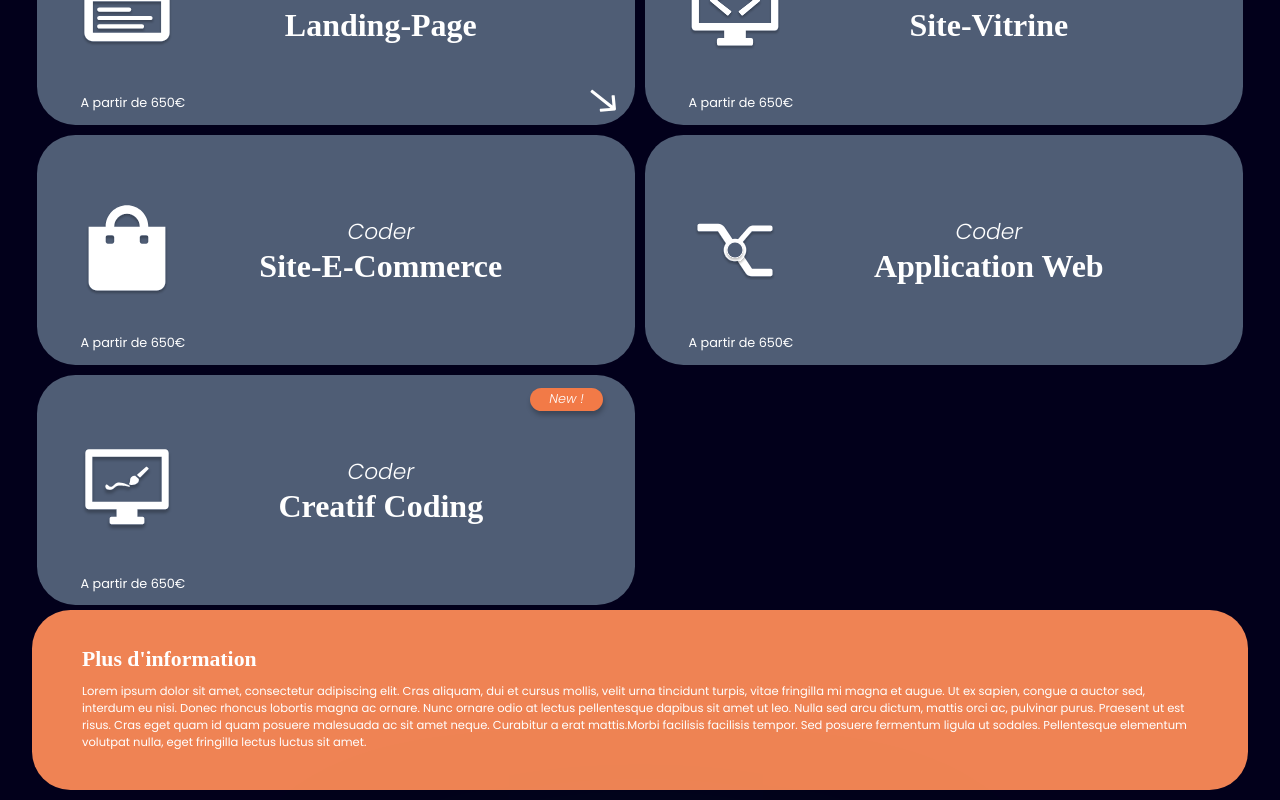
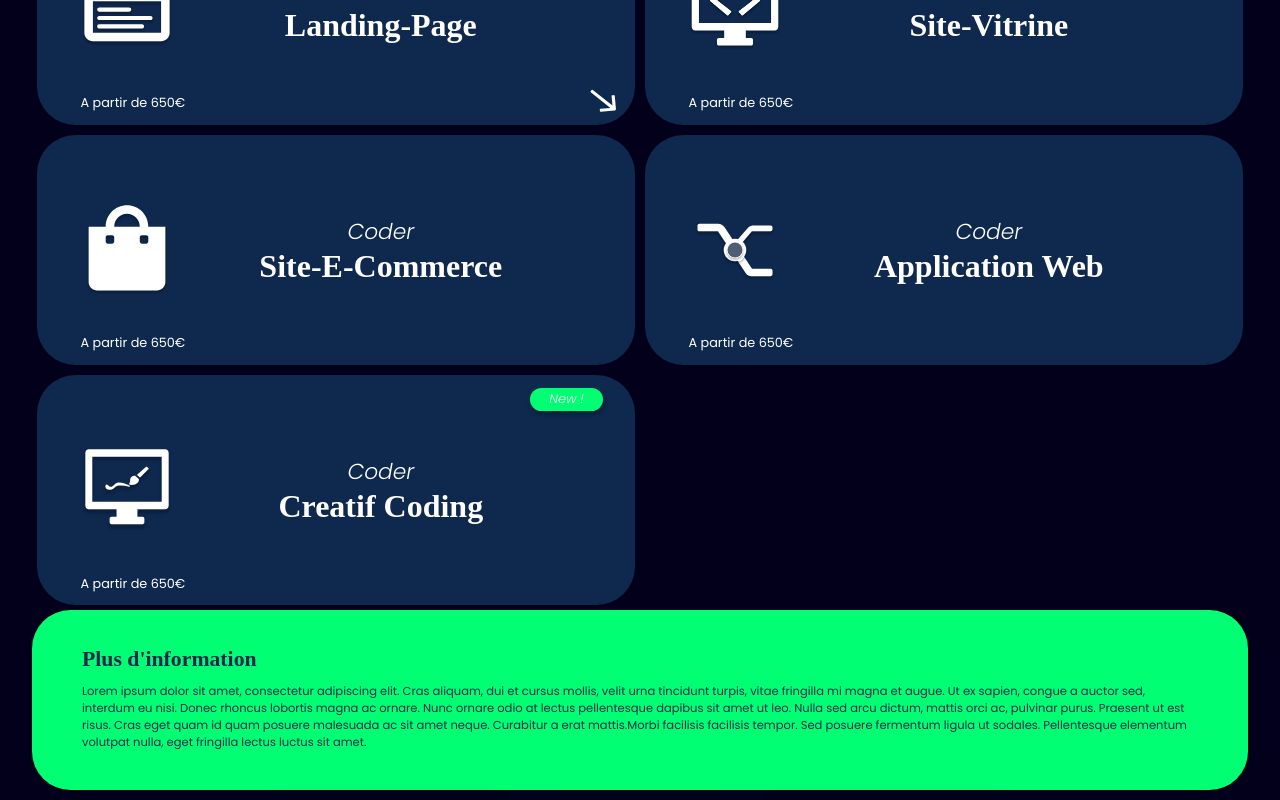
Before and after one commit to Thomasfouquereau/Site-Entreprise, a React (Vite) app in the folder site entreprise/: page /Offre in a window 1280 px wide. Shown: the part 580-1380 px from the top of the page. Built offline with nearby package versions, Linux system fonts and the light colour scheme; a web font is replaced by a local one.

Commit message:
Mise à jour des couleurs et des styles dans Offre__Nav et Offre__Container

```diff
--- a/site entreprise/src/Accueil/Component/Header.jsx
+++ b/site entreprise/src/Accueil/Component/Header.jsx
@@ -59,15 +59,7 @@ const HeaderFlex = styled.div`
     justify-content: space-between;
     align-items: center;
     ::after {
-            content: "";
-            position: absolute;
-            background-color: #ffffff00;
-            z-index: 1;
-            width: 20px;
-            height: 10px;
-            bottom: 35vh;
-            right: 20vw;
-            box-shadow: 2vw -3vw 30vw 8vw ${theme.shadowPrimary};
+
             @media (max-width: 768px) {
             display: none;
         }
--- a/site entreprise/src/Offre/Component/Offre__Nav.jsx
+++ b/site entreprise/src/Offre/Component/Offre__Nav.jsx
@@ -7,6 +7,13 @@ import icon_creatif_coding from '../../assets/Icon-creatif-coding-shadow.svg';
 import icon_site_vitrine from '../../assets/Icon-monitor-shadow.svg';
 import icon_site_e_commerce from '../../assets/Icon-shop-shadow.svg';
 import icon_site_saas from '../../assets/Icon-saas-shadow2.svg';
+
+const theme = {
+    primary: "#0f284e",
+    secondary: "#00ff73",
+    border: "#e0e0e038",
+    shadowPrimary: "#00ff7383",
+}
 
 const Offre__Nav__Section = styled.section`
     display: flex;
@@ -23,7 +30,7 @@ const Offre__Nav__Section = styled.section`
 `
 
 const Offre__Nav__Container = styled.div`
-    background-color: #4F5D75;
+    background-color: ${theme.primary};
     height: 18vw;
     width: calc( 100% / 2 - 10px );
     border-radius: 3vw;
@@ -38,10 +45,12 @@ const Offre__Nav__Container = styled.div`
     &:hover{
         scale: 0.98;
         transition: all 0.3s ease-in-out;
-        background-color: #EF8354;
+        background: ${theme.primary};
+        background: linear-gradient(163deg, #020024 0%, rgba(14,40,80,1) 35%, #00ff73 100%);
+        box-shadow: ${theme.shadowPrimary} 6vw 14vh 20vw 0px;
     span{
         transition: all 0.2s ease-in-out;
-        background-color: #4F5D75;
+        background-color: ${theme.primary};
     }
     }
     a{
@@ -153,7 +162,7 @@ const Offre__Nav__Card__New = styled.span`
     right: 2.5vw;
     font-style: italic;
     text-transform: capitalize;
-    background-color: #f27a47;
+    background-color: ${theme.secondary};
     box-shadow: 1px 4px 5px rgba(0, 0, 0, 0.25);
     color: #fff;
     padding: 0.2vw 1.5vw;
--- a/site entreprise/src/Offre/Offre.jsx
+++ b/site entreprise/src/Offre/Offre.jsx
@@ -2,6 +2,13 @@ import React, { useState, useEffect, useRef }  from 'react'
 import Offre__Nav from './Component/Offre__Nav';
 import styled from "styled-components";
 import { gsap } from "gsap";
+
+const theme = {
+    primary: "#0f284e",
+    secondary: "#00ff73",
+    border: "#e0e0e038",
+    shadowPrimary: "#00ff7383",
+}
 
 const Offre__Section = styled.section`
     margin-top: 200px;
@@ -24,7 +31,7 @@ const Offre__Container__Title = styled.section`
     height: 14vw;
     width: 95%;
     border-radius: 3vw;
-    background-color: #4F5D75;
+    background-color: ${theme.primary};
     padding: 70px 50px;
     @media (max-width: 768px) {
         padding: 60px 30px;
@@ -58,8 +65,9 @@ const Offre__Container__Info = styled.section`
     height: 14vw;
     width: 95%;
     border-radius: 3vw;
-    background-color: #EF8354;
+    background-color: ${theme.secondary};
     padding: 70px 50px;
+    color: ${theme.primary};
     @media (max-width: 768px) {
         padding: 60px 30px;
         margin-top:5px
```
